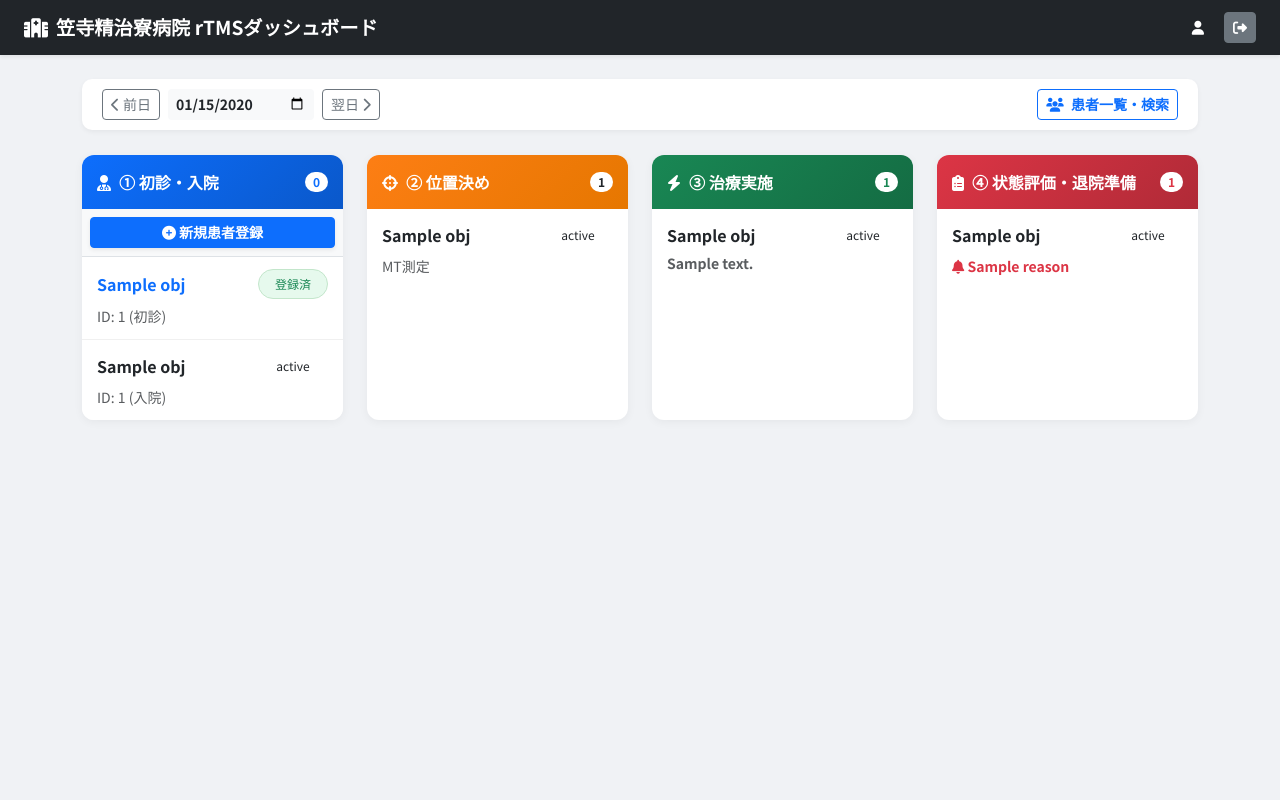
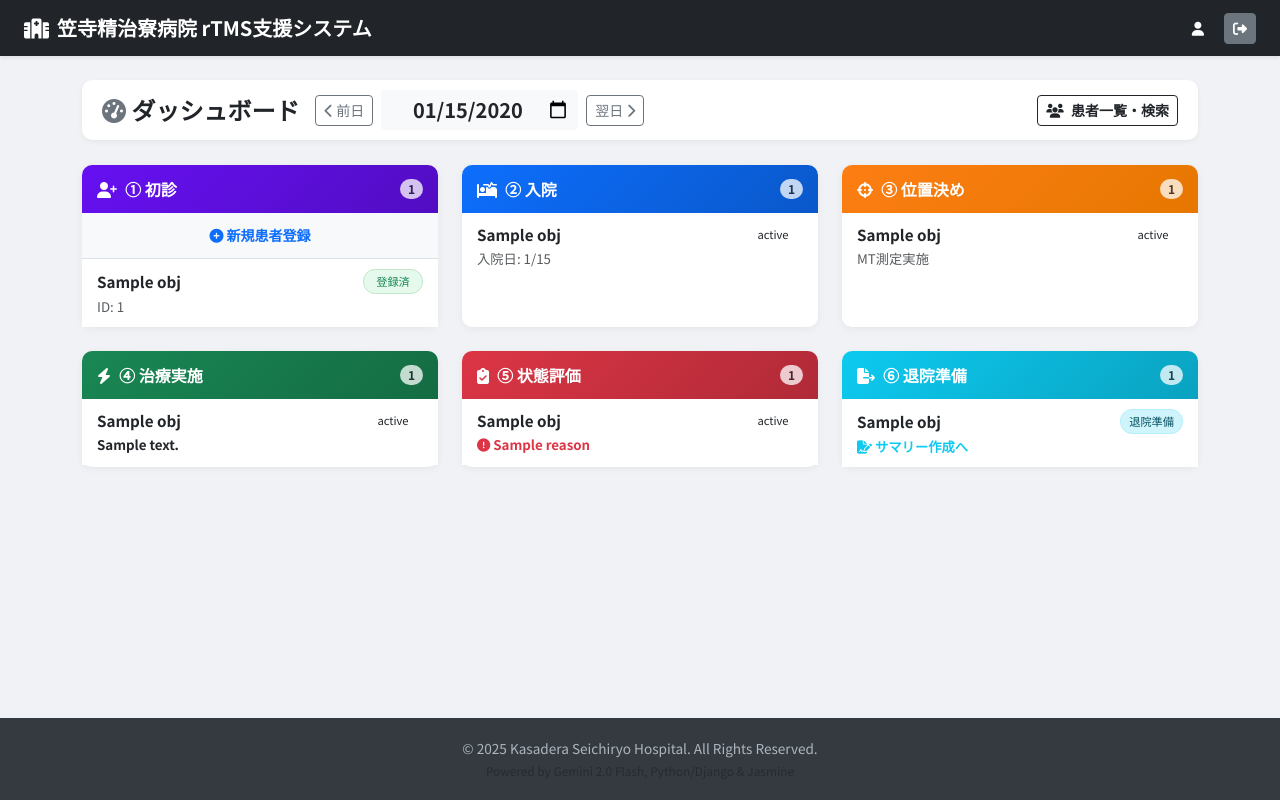
Before and after one commit to kasadera-creator/rTMS, a Django app: template rtms_app/templates/rtms_app/dashboard.html in a window 1280 px wide. Run offline with Django 5.2, Linux system fonts and the light colour scheme; the template is opened without the code that fills it: most values are stand-ins (such as "Sample title", 1, 10 or a date in 2020); data that the repository does not hold is empty.

Commit message:
ダッシュボード修正

```diff
--- a/rtms_app/templates/rtms_app/base.html
+++ b/rtms_app/templates/rtms_app/base.html
@@ -3,20 +3,24 @@
 <head>
     <meta charset="UTF-8">
     <meta name="viewport" content="width=device-width, initial-scale=1.0">
-    <title>笠寺精治寮病院 rTMS DB</title>
+    <title>笠寺精治寮病院 rTMS支援システム</title>
     <link href="https://cdn.jsdelivr.net/npm/bootstrap@5.3.0/dist/css/bootstrap.min.css" rel="stylesheet">
     <link rel="stylesheet" href="https://cdnjs.cloudflare.com/ajax/libs/font-awesome/6.4.0/css/all.min.css">
     <link href="https://fonts.googleapis.com/css2?family=Noto+Sans+JP:wght@400;500;700&display=swap" rel="stylesheet">
     {% load static %}
     <link rel="icon" href="{% static 'img/logo.jpg' %}">
     <style>
-        body { font-family: 'Noto Sans JP', sans-serif; background-color: #f0f2f5; }
+        body { font-family: 'Noto Sans JP', sans-serif; background-color: #f0f2f5; display: flex; flex-direction: column; min-height: 100vh; }
         .navbar-brand { font-weight: bold; }
+        .content-wrapper { flex: 1; }
+        .app-footer { background-color: #343a40; color: #adb5bd; padding: 20px 0; font-size: 0.85rem; text-align: center; margin-top: auto; }
+        .app-footer a { color: #adb5bd; text-decoration: none; }
+        .app-footer a:hover { color: #fff; }
 
-        /* 印刷時の共通設定 */
         @media print {
             .no-print { display: none !important; }
             body { background-color: white; }
+            .app-footer { display: none; }
         }
     </style>
     {% block extrastyle %}{% endblock %}
@@ -26,7 +30,7 @@
 <nav class="navbar navbar-expand-lg navbar-dark bg-dark sticky-top shadow-sm no-print">
     <div class="container-fluid px-4">
         <a class="navbar-brand" href="{% url 'dashboard' %}">
-            <i class="fas fa-hospital-alt me-2"></i>笠寺精治寮病院 rTMS DB
+            <i class="fas fa-hospital-alt me-2"></i>笠寺精治寮病院 rTMS支援システム
         </a>
 
         <div class="d-flex align-items-center">
@@ -48,8 +52,18 @@
     </div>
 </nav>
 
-{% block content %}{% endblock %}
+<div class="content-wrapper">
+    {% block content %}{% endblock %}
+</div>
+
+<footer class="app-footer no-print">
+    <div class="container">
+        <div class="mb-1">&copy; {% now "Y" %} Kasadera Seichiryo Hospital. All Rights Reserved.</div>
+        <div class="small text-muted">Powered by Gemini 2.0 Flash, Python/Django & Jasmine</div>
+    </div>
+</footer>
 
 <script src="https://cdn.jsdelivr.net/npm/bootstrap@5.3.0/dist/js/bootstrap.bundle.min.js"></script>
+{% block scripts %}{% endblock %}
 </body>
 </html>
--- a/rtms_app/templates/rtms_app/dashboard.html
+++ b/rtms_app/templates/rtms_app/dashboard.html
@@ -1,201 +1,207 @@
-<!DOCTYPE html>
-<html lang="ja">
-<head>
-    <meta charset="UTF-8">
-    <meta name="viewport" content="width=device-width, initial-scale=1.0">
-    <title>笠寺精治寮病院 rTMSダッシュボード</title>
-    <link href="https://cdn.jsdelivr.net/npm/bootstrap@5.3.0/dist/css/bootstrap.min.css" rel="stylesheet">
-    <link rel="stylesheet" href="https://cdnjs.cloudflare.com/ajax/libs/font-awesome/6.4.0/css/all.min.css">
-    <link href="https://fonts.googleapis.com/css2?family=Noto+Sans+JP:wght@400;500;700&display=swap" rel="stylesheet">
+{% extends "rtms_app/base.html" %}
+
+{% block extrastyle %}
 <style>
-        body { font-family: 'Noto Sans JP', sans-serif; background-color: #f0f2f5; }
-        .navbar-brand { font-weight: bold; font-size: 1.2rem; }
-        .card-task { border: none; border-radius: 12px; box-shadow: 0 2px 10px rgba(0,0,0,0.05); transition: transform 0.2s; overflow: hidden; height: 100%; }
-        .card-task:hover { transform: translateY(-3px); box-shadow: 0 10px 20px rgba(0,0,0,0.1); }
-        .task-header { padding: 15px; color: white; display: flex; justify-content: space-between; align-items: center; font-weight: bold; }
-        .bg-gradient-blue { background: linear-gradient(135deg, #0d6efd, #0a58ca); }
-        .bg-gradient-orange { background: linear-gradient(135deg, #fd7e14, #e67700); }
-        .bg-gradient-green { background: linear-gradient(135deg, #198754, #146c43); }
-        .bg-gradient-red { background: linear-gradient(135deg, #dc3545, #b02a37); }
-        .list-group-item { border: none; border-bottom: 1px solid #f0f0f0; padding: 12px 15px; }
+    .date-nav { background: white; border-radius: 10px; padding: 10px 20px; box-shadow: 0 2px 5px rgba(0,0,0,0.05); margin-bottom: 25px; }
+    .card-task { border: none; border-radius: 10px; box-shadow: 0 2px 8px rgba(0,0,0,0.05); height: 100%; transition: transform 0.2s; }
+    .card-task:hover { transform: translateY(-3px); box-shadow: 0 5px 15px rgba(0,0,0,0.1); }
+    .task-header { padding: 12px 15px; color: white; display: flex; justify-content: space-between; align-items: center; font-weight: bold; font-size: 1rem; border-radius: 10px 10px 0 0; }
+
+    /* 6色のグラデーション */
+    .bg-g-1 { background: linear-gradient(135deg, #6610f2, #520dc2); } /* 初診: 紫 */
+    .bg-g-2 { background: linear-gradient(135deg, #0d6efd, #0a58ca); } /* 入院: 青 */
+    .bg-g-3 { background: linear-gradient(135deg, #fd7e14, #e67700); } /* 位置決め: オレンジ */
+    .bg-g-4 { background: linear-gradient(135deg, #198754, #146c43); } /* 治療: 緑 */
+    .bg-g-5 { background: linear-gradient(135deg, #dc3545, #b02a37); } /* 評価: 赤 */
+    .bg-g-6 { background: linear-gradient(135deg, #0dcaf0, #0aa2c0); } /* 退院: 水色 */
+
+    .list-group-item { border: none; border-bottom: 1px solid #f0f0f0; padding: 10px 15px; font-size: 0.95rem; }
     .list-group-item:hover { background-color: #f8f9fa; }
     .list-group-item a { text-decoration: none; color: inherit; display: block; }
-        .status-badge { font-size: 0.75rem; padding: 5px 10px; border-radius: 20px; min-width: 70px; text-align: center; display: inline-block; }
+
+    .status-badge { font-size: 0.7rem; padding: 3px 8px; border-radius: 12px; min-width: 60px; text-align: center; }
     .status-success, .status-done, .status-手続済, .status-実施済, .status-登録済 { background-color: #e6f9ed; color: #198754; border: 1px solid #c3e6cb; }
     .status-warning, .status-要対応, .status-要手続 { background-color: #fff3cd; color: #856404; border: 1px solid #ffeeba; }
     .status-danger, .status-実施未 { background-color: #f8d7da; color: #721c24; border: 1px solid #f5c6cb; }
     .status-info, .status-退院準備 { background-color: #cff4fc; color: #055160; border: 1px solid #b6effb; }
-        .date-nav { background: white; border-radius: 10px; padding: 10px 20px; box-shadow: 0 2px 5px rgba(0,0,0,0.05); margin-bottom: 25px; }
 </style>
-    {% load static %}
-    <link rel="icon" href="{% static 'img/logo.jpg' %}">
-</head>
-<body>
+{% endblock %}
 
-<nav class="navbar navbar-expand-lg navbar-dark bg-dark sticky-top shadow-sm">
-    <div class="container-fluid px-4">
-        <a class="navbar-brand" href="#">
-            <i class="fas fa-hospital-alt me-2"></i>笠寺精治寮病院 rTMSダッシュボード
-        </a>
-        <div class="d-flex align-items-center">
-            <span class="text-white me-3 small">
-                <i class="fas fa-user me-1"></i>
-                <!-- ユーザー名をフルネームで表示 -->
-                {% if user.last_name %}{{ user.last_name }} {{ user.first_name }}{% else %}{{ user.username }}{% endif %}
-            </span>
-            {% if user.is_superuser %}
-            <a href="/admin/" class="btn btn-sm btn-outline-light me-2">
-                <i class="fas fa-cog"></i> 設定
-            </a>
-            {% endif %}
-            <a href="{% url 'custom_logout' %}" class="btn btn-sm btn-secondary">
-                <i class="fas fa-sign-out-alt"></i>
-            </a>
-        </div>
-    </div>
-</nav>
-
+{% block content %}
 <div class="container py-4">
+    <!-- 日付ナビゲーション -->
     <div class="date-nav d-flex justify-content-between align-items-center">
         <div class="d-flex align-items-center">
+            <h4 class="mb-0 fw-bold me-3"><i class="fas fa-tachometer-alt text-secondary"></i> ダッシュボード</h4>
             <a href="?date={{ prev_day|date:'Y-m-d' }}" class="btn btn-outline-secondary btn-sm me-2">
                 <i class="fas fa-chevron-left"></i> 前日
             </a>
-            <input type="date" class="form-control form-control-sm d-inline-block w-auto border-0 bg-light fw-bold"
+            <input type="date" class="form-control form-control-sm d-inline-block w-auto border-0 bg-light fw-bold fs-5 text-center"
                    value="{{ today|date:'Y-m-d' }}" onchange="location.href='?date='+this.value">
             <a href="?date={{ next_day|date:'Y-m-d' }}" class="btn btn-outline-secondary btn-sm ms-2">
                 翌日 <i class="fas fa-chevron-right"></i>
             </a>
         </div>
         <div>
-            <a href="{% url 'patient_list' %}" class="btn btn-outline-primary btn-sm fw-bold">
+            <a href="{% url 'patient_list' %}" class="btn btn-outline-dark btn-sm fw-bold">
                 <i class="fas fa-users me-1"></i> 患者一覧・検索
             </a>
         </div>
     </div>
 
+    <!-- 3列 x 2行 のグリッドレイアウト -->
     <div class="row g-4">
-        <div class="col-md-6 col-lg-3">
-            <div class="card-task h-100 bg-white">
-                <div class="task-header bg-gradient-blue">
-                    <span><i class="fas fa-user-md me-2"></i>① 初診・入院</span>
-                    <span class="badge bg-white text-primary rounded-pill">{{ new_patients|length|add:admissions|length }}</span>
+
+        <!-- 1. 初診 -->
+        <div class="col-md-6 col-lg-4">
+            <div class="card-task bg-white">
+                <div class="task-header bg-g-1">
+                    <span><i class="fas fa-user-plus me-2"></i>① 初診</span>
+                    <span class="badge bg-white text-dark rounded-pill opacity-75">{{ task_first_visit|length }}</span>
                 </div>
                 <div class="p-2 border-bottom text-center bg-light">
-                    <a href="{% url 'patient_add' %}" class="btn btn-primary btn-sm w-100 shadow-sm fw-bold">
+                    <a href="{% url 'patient_add' %}" class="btn btn-outline-primary btn-sm w-100 fw-bold border-0">
                         <i class="fas fa-plus-circle"></i> 新規患者登録
                     </a>
                 </div>
                 <div class="list-group list-group-flush">
-                    {% for item in new_patients %}
+                    {% for item in task_first_visit %}
                     <div class="list-group-item">
                         <a href="{% url 'patient_first_visit' item.obj.id %}">
-                            <div class="d-flex justify-content-between align-items-center mb-1">
-                                <span class="fw-bold text-primary">{{ item.obj.name }}</span>
+                            <div class="d-flex justify-content-between align-items-center">
+                                <span class="fw-bold">{{ item.obj.name }}</span>
                                 <span class="status-badge status-done">登録済</span>
                             </div>
-                            <small class="text-muted">ID: {{ item.obj.card_id }} (初診)</small>
-                        </a>
-                    </div>
-                    {% endfor %}
-                    {% for item in admissions %}
-                    <div class="list-group-item">
-                        <a href="{% url 'admission_procedure' item.obj.id %}">
-                            <div class="d-flex justify-content-between align-items-center mb-1">
-                                <span class="fw-bold">{{ item.obj.name }}</span>
-                                <span class="status-badge status-{{ item.color }}">{{ item.status }}</span>
-                            </div>
-                            <small class="text-muted">ID: {{ item.obj.card_id }} (入院)</small>
-                        </a>
-                    </div>
-                    {% endfor %}
-                    {% if not new_patients and not admissions %}
-                    <div class="text-center py-5 text-muted small">予定なし</div>
-                    {% endif %}
-                </div>
-            </div>
-        </div>
-
-        <div class="col-md-6 col-lg-3">
-            <div class="card-task h-100 bg-white">
-                <div class="task-header bg-gradient-orange">
-                    <span><i class="fas fa-crosshairs me-2"></i>② 位置決め</span>
-                    <span class="badge bg-white text-dark rounded-pill">{{ mappings|length }}</span>
-                </div>
-                <div class="list-group list-group-flush">
-                    {% for item in mappings %}
-                    <div class="list-group-item">
-                        <!-- URLに日付パラメータを渡して画面遷移 -->
-                        <a href="{% url 'mapping_add' item.obj.id %}?date={{ today|date:'Y-m-d' }}">
-                            <div class="d-flex justify-content-between align-items-center mb-1">
-                                <span class="fw-bold">{{ item.obj.name }}</span>
-                                <span class="status-badge status-{{ item.color }}">{{ item.status }}</span>
-                            </div>
-                            <small class="text-muted">MT測定</small>
+                            <small class="text-muted">ID: {{ item.obj.card_id }}</small>
                         </a>
                     </div>
                     {% empty %}
-                    <div class="text-center py-5 text-muted small">予定なし</div>
+                    <div class="text-center py-4 text-muted small">予定なし</div>
                     {% endfor %}
                 </div>
             </div>
         </div>
 
-        <div class="col-md-6 col-lg-3">
-            <div class="card-task h-100 bg-white">
-                <div class="task-header bg-gradient-green">
-                    <span><i class="fas fa-bolt me-2"></i>③ 治療実施</span>
-                    <span class="badge bg-white text-success rounded-pill">{{ treatments|length }}</span>
+        <!-- 2. 入院 -->
+        <div class="col-md-6 col-lg-4">
+            <div class="card-task bg-white">
+                <div class="task-header bg-g-2">
+                    <span><i class="fas fa-procedures me-2"></i>② 入院</span>
+                    <span class="badge bg-white text-dark rounded-pill opacity-75">{{ task_admission|length }}</span>
                 </div>
                 <div class="list-group list-group-flush">
-                    {% for item in treatments %}
-                    <div class="list-group-item {% if item.status == '実施済' %}bg-light{% endif %}">
-                        <a href="{% url 'treatment_add' item.obj.id %}?date={{ today|date:'Y-m-d' }}">
-                            <div class="d-flex justify-content-between align-items-center mb-1">
+                    {% for item in task_admission %}
+                    <div class="list-group-item">
+                        <a href="{% url 'admission_procedure' item.obj.id %}">
+                            <div class="d-flex justify-content-between align-items-center">
                                 <span class="fw-bold">{{ item.obj.name }}</span>
                                 <span class="status-badge status-{{ item.color }}">{{ item.status }}</span>
                             </div>
-                            <div class="d-flex justify-content-between align-items-center mt-1">
-                                <small class="text-muted fw-bold">{{ item.note }}</small>
-                            </div>
+                            <small class="text-muted">入院日: {{ today|date:'n/j' }}</small>
                         </a>
                     </div>
                     {% empty %}
-                    <div class="text-center py-5 text-muted small">本日の治療予定なし</div>
+                    <div class="text-center py-4 text-muted small">予定なし</div>
                     {% endfor %}
                 </div>
             </div>
         </div>
 
-        <div class="col-md-6 col-lg-3">
-            <div class="card-task h-100 bg-white">
-                <div class="task-header bg-gradient-red">
-                    <span><i class="fas fa-clipboard-list me-2"></i>④ 状態評価・退院準備</span>
-                    <span class="badge bg-white text-danger rounded-pill">{{ assessments_due|length }}</span>
+        <!-- 3. 位置決め -->
+        <div class="col-md-6 col-lg-4">
+            <div class="card-task bg-white">
+                <div class="task-header bg-g-3">
+                    <span><i class="fas fa-crosshairs me-2"></i>③ 位置決め</span>
+                    <span class="badge bg-white text-dark rounded-pill opacity-75">{{ task_mapping|length }}</span>
                 </div>
                 <div class="list-group list-group-flush">
-                    {% for item in assessments_due %}
+                    {% for item in task_mapping %}
                     <div class="list-group-item">
-                        {% if item.is_discharge %}
-                            <a href="{% url 'patient_summary' item.obj.id %}" class="list-group-item-action">
-                                <div class="d-flex justify-content-between align-items-center mb-1">
-                                    <span class="fw-bold text-dark">{{ item.obj.name }}</span>
-                                    <span class="status-badge status-info">退院準備</span>
-                                </div>
-                                <small class="text-info fw-bold"><i class="fas fa-flag-checkered"></i> サマリー作成へ</small>
-                            </a>
-                        {% else %}
-                            <a href="{% url 'assessment_add' item.obj.id %}?date={{ today|date:'Y-m-d' }}&timing={{ item.timing_code }}">
-                                <div class="d-flex justify-content-between align-items-center mb-1">
+                        <a href="{% url 'mapping_add' item.obj.id %}?date={{ today|date:'Y-m-d' }}">
+                            <div class="d-flex justify-content-between align-items-center">
                                 <span class="fw-bold">{{ item.obj.name }}</span>
                                 <span class="status-badge status-{{ item.color }}">{{ item.status }}</span>
                             </div>
-                                <small class="text-danger fw-bold"><i class="fas fa-bell"></i> {{ item.reason }}</small>
+                            <small class="text-muted">MT測定実施</small>
                         </a>
-                        {% endif %}
                     </div>
                     {% empty %}
-                    <div class="text-center py-5 text-muted small">評価予定なし</div>
+                    <div class="text-center py-4 text-muted small">予定なし</div>
+                    {% endfor %}
+                </div>
+            </div>
+        </div>
+
+        <!-- 4. 治療実施 -->
+        <div class="col-md-6 col-lg-4">
+            <div class="card-task bg-white">
+                <div class="task-header bg-g-4">
+                    <span><i class="fas fa-bolt me-2"></i>④ 治療実施</span>
+                    <span class="badge bg-white text-dark rounded-pill opacity-75">{{ task_treatment|length }}</span>
+                </div>
+                <div class="list-group list-group-flush">
+                    {% for item in task_treatment %}
+                    <div class="list-group-item {% if item.status == '実施済' %}bg-light text-muted{% endif %}">
+                        <a href="{% url 'treatment_add' item.obj.id %}?date={{ today|date:'Y-m-d' }}">
+                            <div class="d-flex justify-content-between align-items-center">
+                                <span class="fw-bold">{{ item.obj.name }}</span>
+                                <span class="status-badge status-{{ item.color }}">{{ item.status }}</span>
+                            </div>
+                            <small class="text-dark fw-bold">{{ item.note }}</small>
+                        </a>
+                    </div>
+                    {% empty %}
+                    <div class="text-center py-4 text-muted small">予定なし</div>
+                    {% endfor %}
+                </div>
+            </div>
+        </div>
+
+        <!-- 5. 状態評価 -->
+        <div class="col-md-6 col-lg-4">
+            <div class="card-task bg-white">
+                <div class="task-header bg-g-5">
+                    <span><i class="fas fa-clipboard-check me-2"></i>⑤ 状態評価</span>
+                    <span class="badge bg-white text-dark rounded-pill opacity-75">{{ task_assessment|length }}</span>
+                </div>
+                <div class="list-group list-group-flush">
+                    {% for item in task_assessment %}
+                    <div class="list-group-item">
+                        <a href="{% url 'assessment_add' item.obj.id %}?date={{ today|date:'Y-m-d' }}&timing={{ item.timing_code }}">
+                            <div class="d-flex justify-content-between align-items-center">
+                                <span class="fw-bold">{{ item.obj.name }}</span>
+                                <span class="status-badge status-{{ item.color }}">{{ item.status }}</span>
+                            </div>
+                            <small class="text-danger fw-bold"><i class="fas fa-exclamation-circle"></i> {{ item.reason }}</small>
+                        </a>
+                    </div>
+                    {% empty %}
+                    <div class="text-center py-4 text-muted small">予定なし</div>
+                    {% endfor %}
+                </div>
+            </div>
+        </div>
+
+        <!-- 6. 退院準備 -->
+        <div class="col-md-6 col-lg-4">
+            <div class="card-task bg-white">
+                <div class="task-header bg-g-6">
+                    <span><i class="fas fa-file-export me-2"></i>⑥ 退院準備</span>
+                    <span class="badge bg-white text-dark rounded-pill opacity-75">{{ task_discharge|length }}</span>
+                </div>
+                <div class="list-group list-group-flush">
+                    {% for item in task_discharge %}
+                    <div class="list-group-item">
+                        <a href="{% url 'patient_summary' item.obj.id %}">
+                            <div class="d-flex justify-content-between align-items-center">
+                                <span class="fw-bold">{{ item.obj.name }}</span>
+                                <span class="status-badge status-info">退院準備</span>
+                            </div>
+                            <small class="text-info fw-bold"><i class="fas fa-file-signature"></i> サマリー作成へ</small>
+                        </a>
+                    </div>
+                    {% empty %}
+                    <div class="text-center py-4 text-muted small">予定なし</div>
                     {% endfor %}
                 </div>
             </div>
@@ -215,7 +221,4 @@
     </div>
     {% endif %}
 </div>
-
-<script src="https://cdn.jsdelivr.net/npm/bootstrap@5.3.0/dist/js/bootstrap.bundle.min.js"></script>
-</body>
-</html>
+{% endblock %}
```
Also changed, not shown: rtms_app/models.py (+19 -4 lines), rtms_app/views.py (+56 -135 lines). Lines whose indentation alone changed are shown as unchanged.
